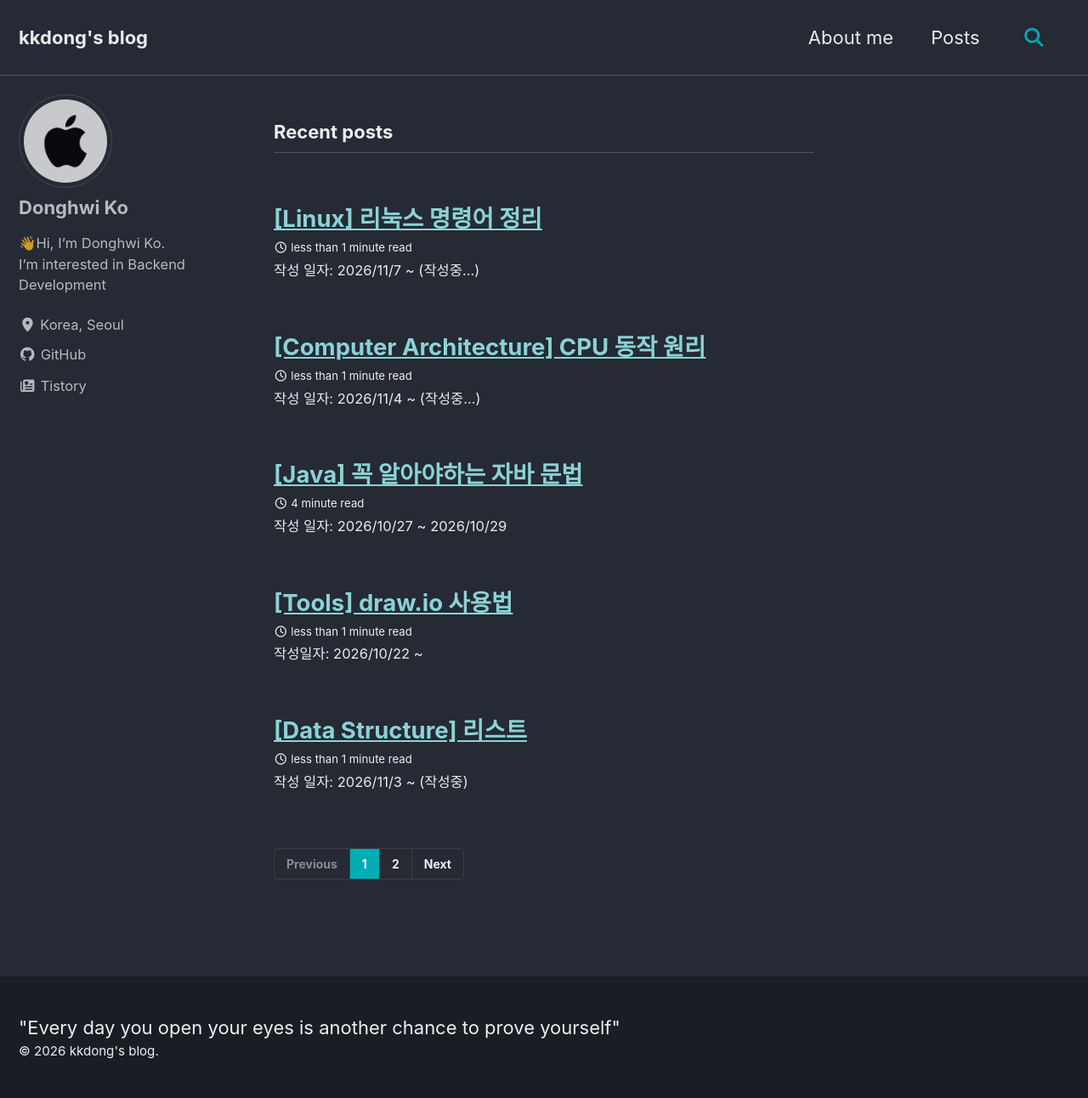
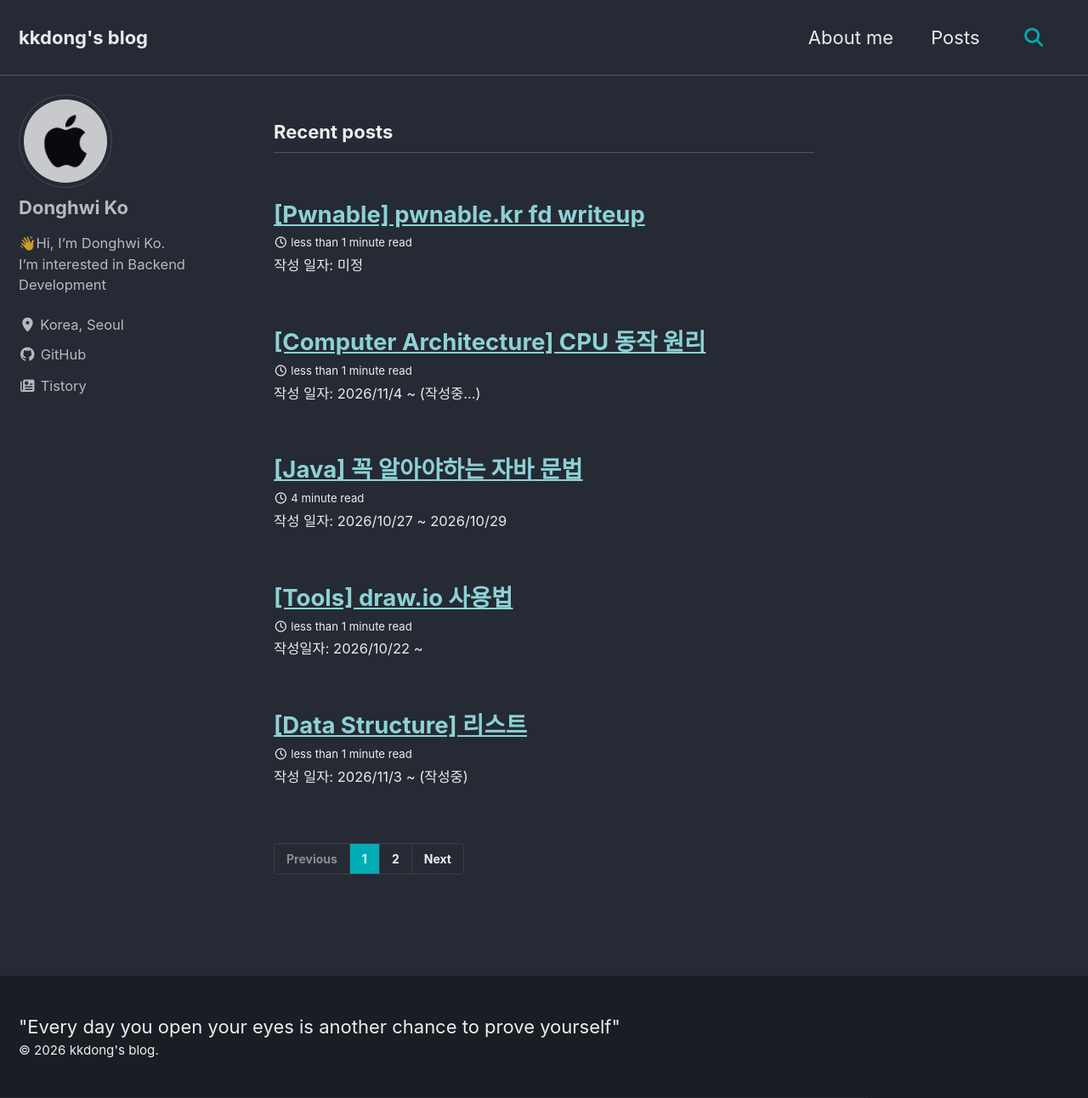
Before and after one commit to kkodong784/kkodong784.github.io, a Jekyll site: the page built from index.html, in a window 1280 px wide and 1292 px high. Shown: the whole window at 85% size. Built offline with Jekyll 4.4.1, drawn with Linux system fonts in a browser that asks for light colours; cached includes are drawn as plain includes; the list of posts is cut into pages by our own code.

Commit message:
Rename Linux command reference to Pwnable fd writeup and update draft date

```diff
--- a/_posts/2026-11-06-linux-command.md
+++ b/_posts/2026-11-06-linux-command.md
@@ -1,10 +1,10 @@
 ---
-title: "[Linux] 리눅스 명령어 정리"
+title: "[Pwnable] pwnable.kr fd writeup"
 categories: [Linux]
 tags: [Linux]
 toc: true
 ---
-작성 일자: 2026/11/7 ~ (작성중...)
+작성 일자: 미정
 
 
 ## 🟩 파일 디스크립터(File Descriptor)
```
